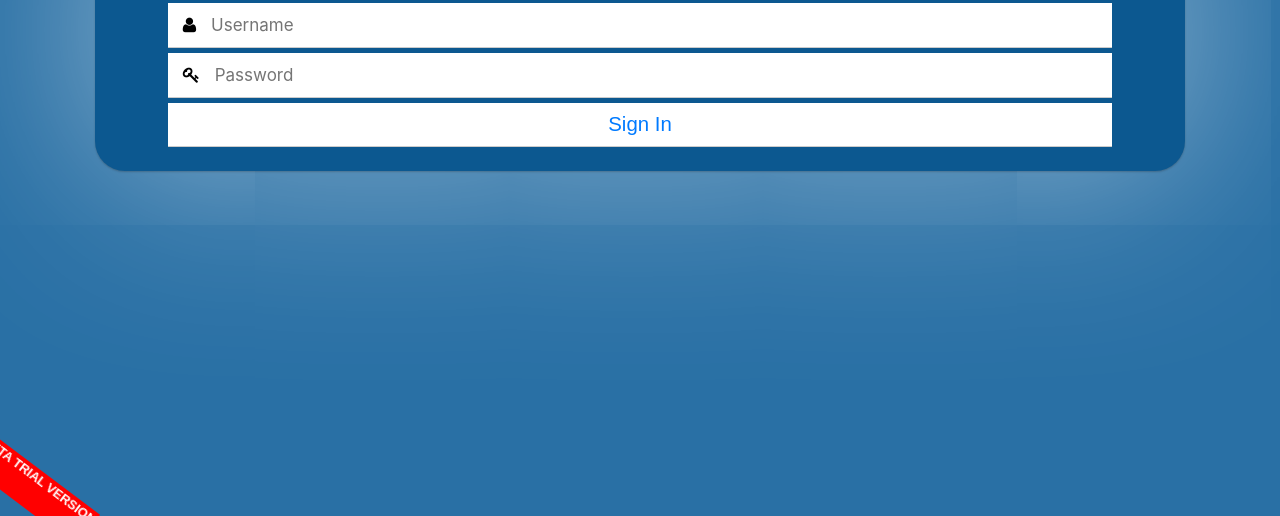
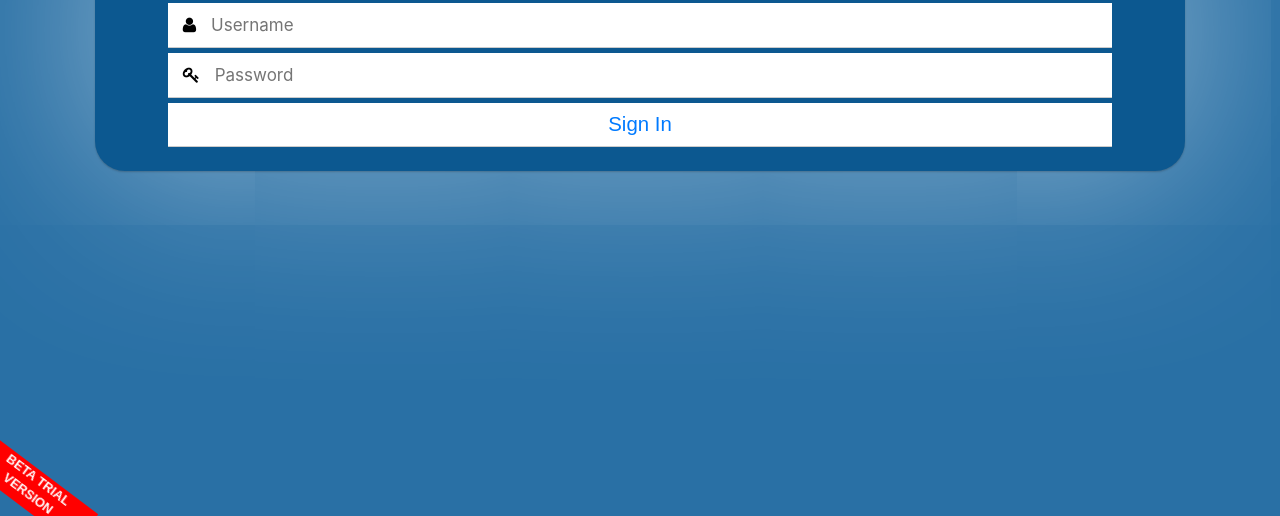
Before and after one commit to jepedregosa/helixapp_pcso, a plain HTML site: page index.html in a window 1280 px wide. Shown: the part 284-800 px from the top of the page. Drawn offline with Linux system fonts and the light colour scheme.

Commit message:
commit for beta version tag

```diff
--- a/css/helix.css
+++ b/css/helix.css
@@ -1,7 +1,7 @@
 body:after{
 	content: "beta trial version";
 	position: fixed;
-	width: 139px;
+	width: 137px;
 	height: 40px;
 	bottom: 7px;
 	left: -37px;
```
